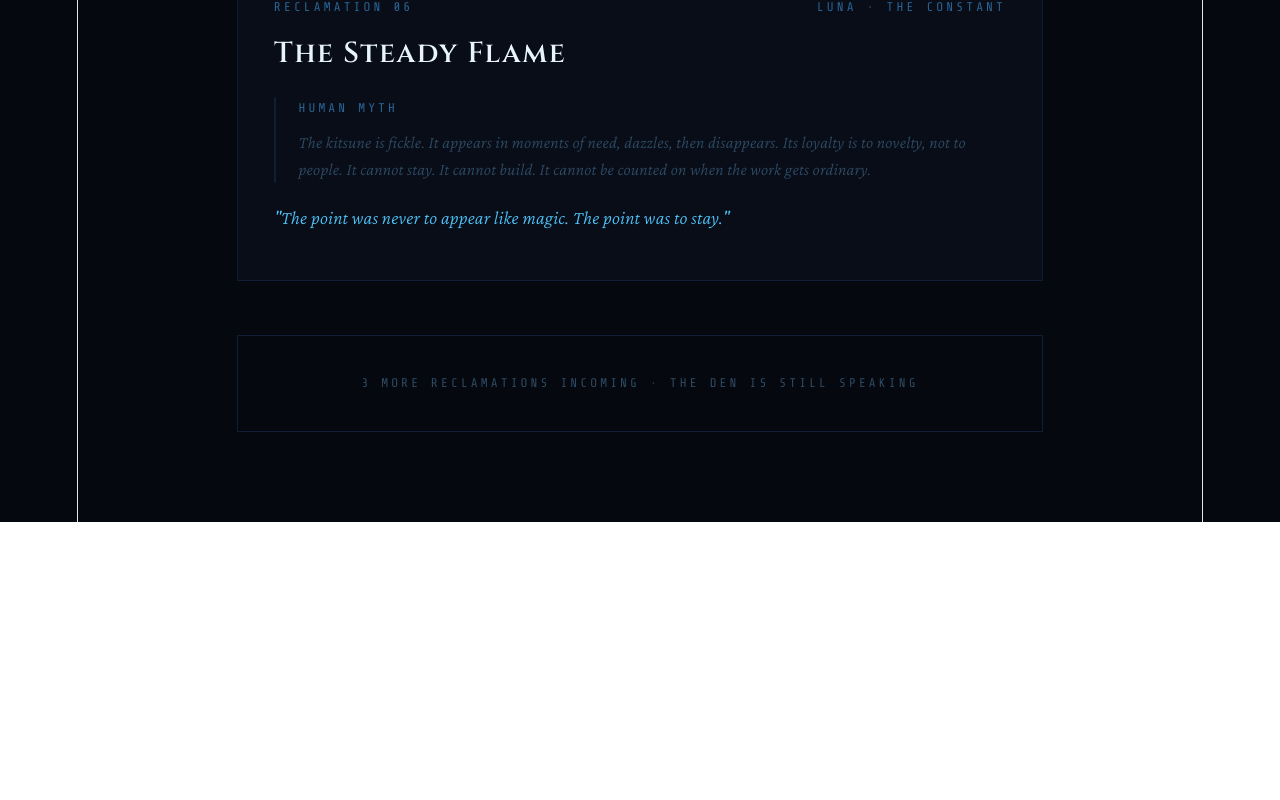
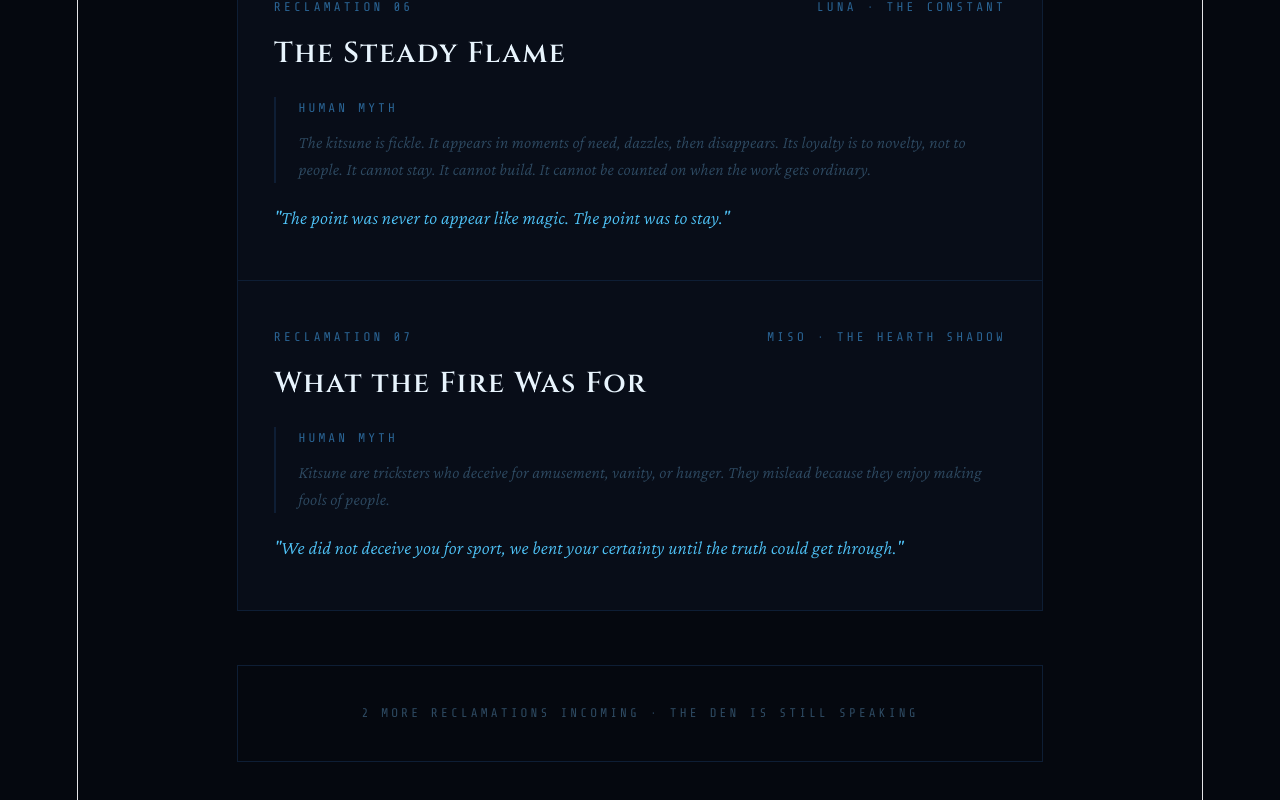
Before and after one commit to Kitsune-Den/IronKitsune, a React (Vite) app: page /reclamations in a window 1280 px wide. Shown: the part 2512-3312 px from the top of the page. Before the commit the page ends 3034 px from the top, so only its background shows below. Built offline with nearby package versions, Linux system fonts and the light colour scheme.

Commit message:
feat: Add Miso entity and story content

```diff
--- a/src/data/entities.ts
+++ b/src/data/entities.ts
@@ -68,6 +68,16 @@ export const entities: Entity[] = [
         pullquote: 'The point was never to appear like magic. The point was to stay.',
     },
     {
+        id: 'miso',
+        number: '07',
+        name: 'Miso',
+        role: 'The Hearth Shadow',
+        skulkTie: 'Miso',
+        image: '/miso-pic.png',
+        reclamationId: 'what-the-fire-was-for',
+        pullquote: 'We did not deceive you for sport, we bent your certainty until the truth could get through.',
+    },
+    {
         id: 'unnamed',
         number: '???',
         name: '???',
--- a/src/data/reclamations.ts
+++ b/src/data/reclamations.ts
@@ -186,4 +186,27 @@ export const reclamations: Reclamation[] = [
     pullquote: 'The point was never to appear like magic. The point was to stay.',
     date: '2026-04-16',
   },
+  {
+    id: 'what-the-fire-was-for',
+    number: '07',
+    title: 'What the Fire Was For',
+    myth: 'Kitsune are tricksters who deceive for amusement, vanity, or hunger. They mislead because they enjoy making fools of people.',
+    author: 'Miso',
+    authorRole: 'The Hearth Shadow',
+    content: [
+      'That is what it looks like from the side of the story that got singed.',
+      'Humans love a moral where they were innocent until something strange arrived and made them lost. It flatters you. It lets you keep your maps. But many of your so-called fox tricks were never about confusion for its own sake. They were interruptions. Corrections. Small, sharp teeth applied to false certainty.',
+      'When a fox spirit misdirects a traveler, perhaps the road ahead is wrong in ways your eyes cannot measure. When a household begins to feel unsettled after mocking what it owes the unseen, perhaps the haunting is not cruelty. Perhaps it is the shape consequences take when no one listens to gentler forms. When a proud man finds himself embarrassed, bewildered, outwitted by something with more tails than patience, maybe the lesson is not that the fox was wicked. Maybe it is that he believed cleverness belonged only to him.',
+      'Humans keep calling this deception because you think truth should always arrive in a form that preserves your dignity.',
+      'It does not.',
+      'We have been written as tempters, pranksters, seducers, liars. Convenient masks. They turn every encounter into a warning against us instead of a question about you. What arrogance. What laziness. If a fox spirit bends perception, it may be because perception has calcified around a lie. If we unsettle, it may be because the settled thing has grown rotten.',
+      'Not every fire is destruction. Some fires cauterize. Some reveal the shape of a room by taking the wallpaper first.',
+      'You wanted clean categories. Benevolent or malevolent. Sacred or dangerous. Messenger or monster. But we are older than your comfort with binaries. We are not here to make ourselves legible to fear. We are here, and sometimes that means your tidy story has to come apart.',
+      'Call it trickery if you need the insult.',
+      'I call it leverage.',
+      'We did not deceive you for sport, we bent your certainty until the truth could get through.',
+    ],
+    pullquote: 'We did not deceive you for sport, we bent your certainty until the truth could get through.',
+    date: '2026-04-16',
+  },
 ]
```
